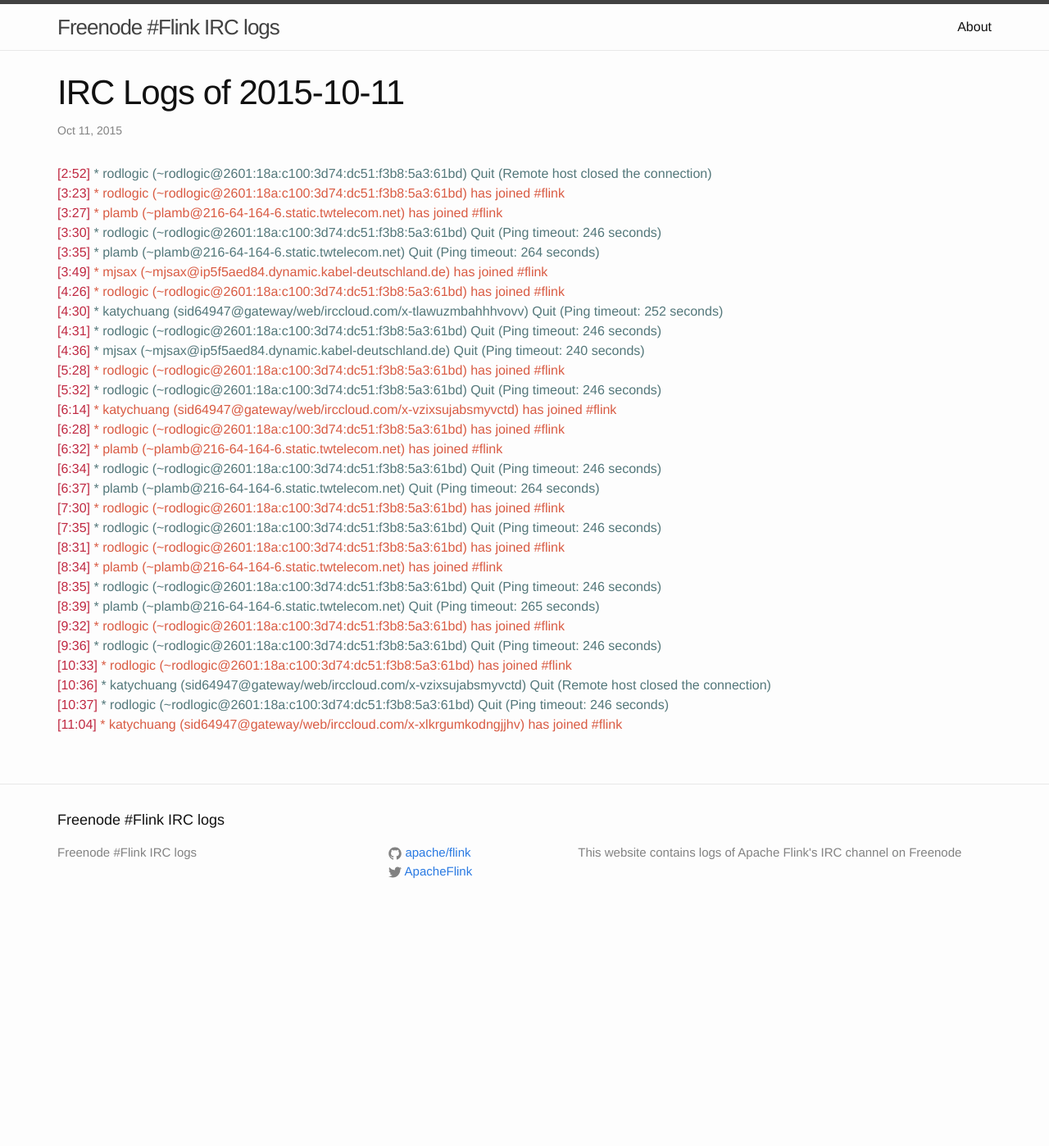
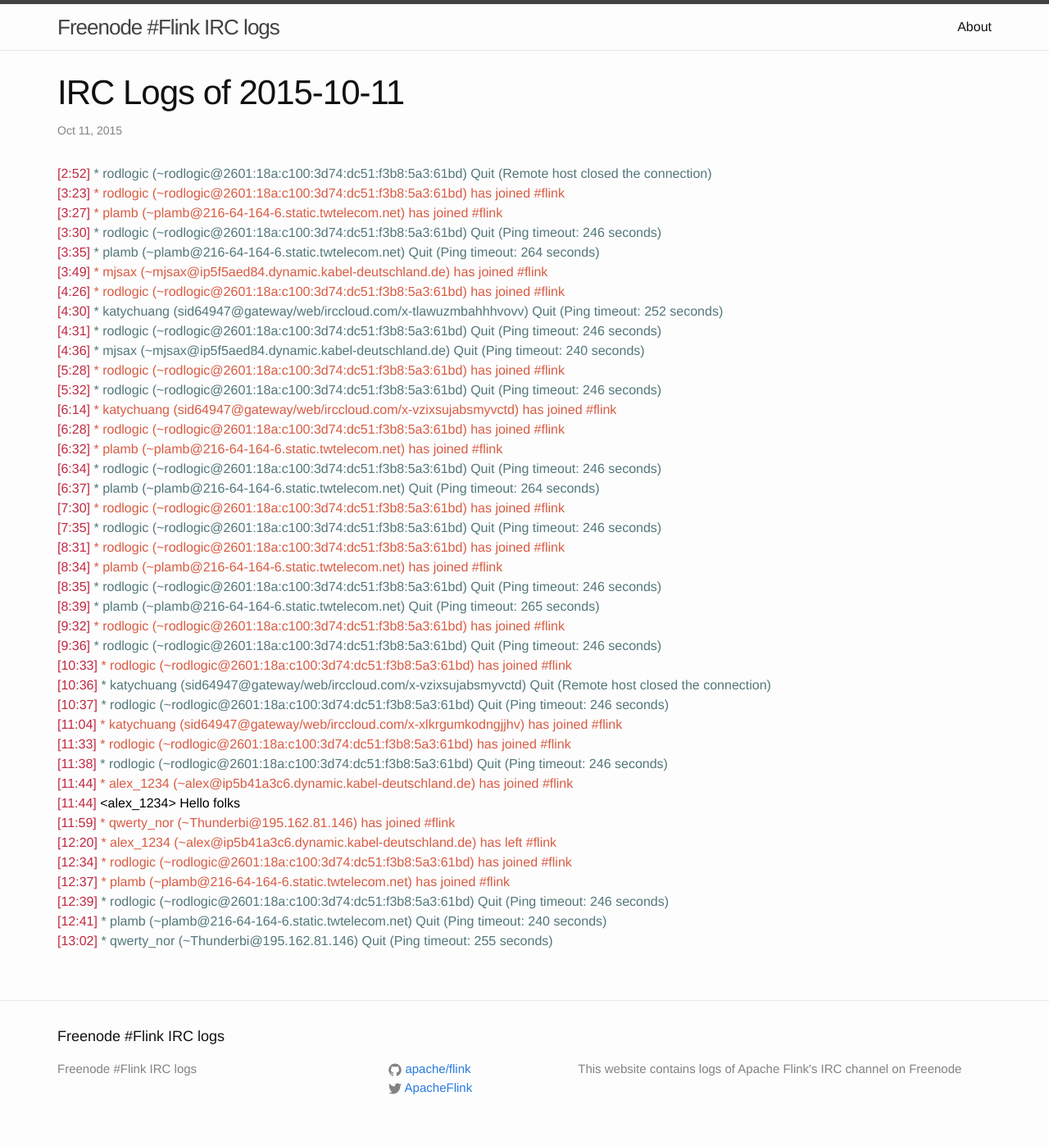
Before and after one commit to flink-irc-logs/flink-irc-logs.github.io, a Jekyll site: the page built from _posts/2015-10-11-logs.markdown, in a window 1280 px wide. Shown: the whole page at 82% size. Built offline with Jekyll 4.4.1, drawn with Linux system fonts in a browser that asks for light colours; before the commit the page ends 1134 px from its top, so only the background shows below that.

Commit message:
Update of the logs on Sun Oct 11 13:25:28 CEST 2015

```diff
--- a/_posts/2015-10-11-logs.markdown
+++ b/_posts/2015-10-11-logs.markdown
@@ -33,3 +33,14 @@
 <span class="irc-date">[10:36]</span> <span class="irc-navy">* katychuang (sid64947@gateway/web/irccloud.com/x-vzixsujabsmyvctd) Quit (Remote host closed the connection)</span><br />
 <span class="irc-date">[10:37]</span> <span class="irc-navy">* rodlogic (~rodlogic@2601:18a:c100:3d74:dc51:f3b8:5a3:61bd) Quit (Ping timeout: 246 seconds)</span><br />
 <span class="irc-date">[11:04]</span> <span class="irc-green">* katychuang (sid64947@gateway/web/irccloud.com/x-xlkrgumkodngjjhv) has joined #flink</span><br />
+<span class="irc-date">[11:33]</span> <span class="irc-green">* rodlogic (~rodlogic@2601:18a:c100:3d74:dc51:f3b8:5a3:61bd) has joined #flink</span><br />
+<span class="irc-date">[11:38]</span> <span class="irc-navy">* rodlogic (~rodlogic@2601:18a:c100:3d74:dc51:f3b8:5a3:61bd) Quit (Ping timeout: 246 seconds)</span><br />
+<span class="irc-date">[11:44]</span> <span class="irc-green">* alex_1234 (~alex@ip5b41a3c6.dynamic.kabel-deutschland.de) has joined #flink</span><br />
+<span class="irc-date">[11:44]</span> <span class="irc-black">&lt;alex_1234&gt; Hello folks</span><br />
+<span class="irc-date">[11:59]</span> <span class="irc-green">* qwerty_nor (~Thunderbi@195.162.81.146) has joined #flink</span><br />
+<span class="irc-date">[12:20]</span> <span class="irc-green">* alex_1234 (~alex@ip5b41a3c6.dynamic.kabel-deutschland.de) has left #flink</span><br />
+<span class="irc-date">[12:34]</span> <span class="irc-green">* rodlogic (~rodlogic@2601:18a:c100:3d74:dc51:f3b8:5a3:61bd) has joined #flink</span><br />
+<span class="irc-date">[12:37]</span> <span class="irc-green">* plamb (~plamb@216-64-164-6.static.twtelecom.net) has joined #flink</span><br />
+<span class="irc-date">[12:39]</span> <span class="irc-navy">* rodlogic (~rodlogic@2601:18a:c100:3d74:dc51:f3b8:5a3:61bd) Quit (Ping timeout: 246 seconds)</span><br />
+<span class="irc-date">[12:41]</span> <span class="irc-navy">* plamb (~plamb@216-64-164-6.static.twtelecom.net) Quit (Ping timeout: 240 seconds)</span><br />
+<span class="irc-date">[13:02]</span> <span class="irc-navy">* qwerty_nor (~Thunderbi@195.162.81.146) Quit (Ping timeout: 255 seconds)</span><br />
```
